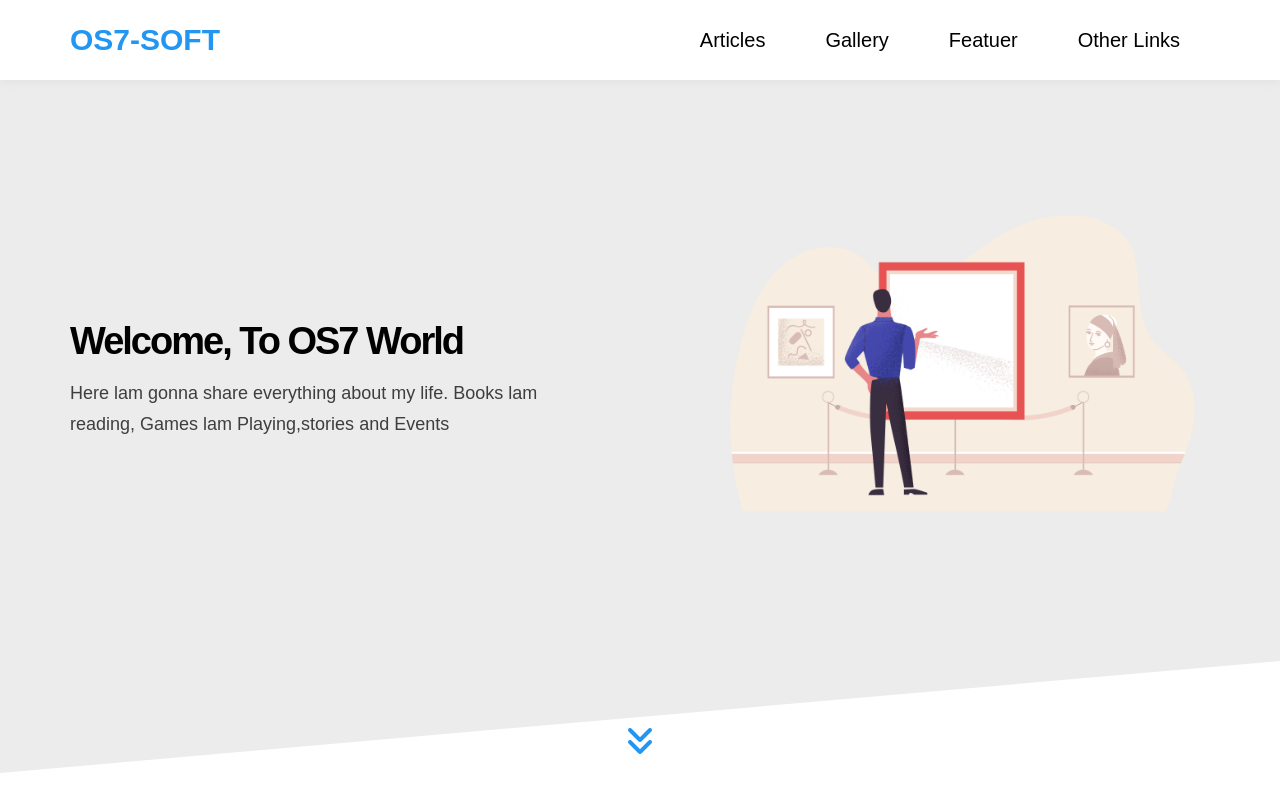
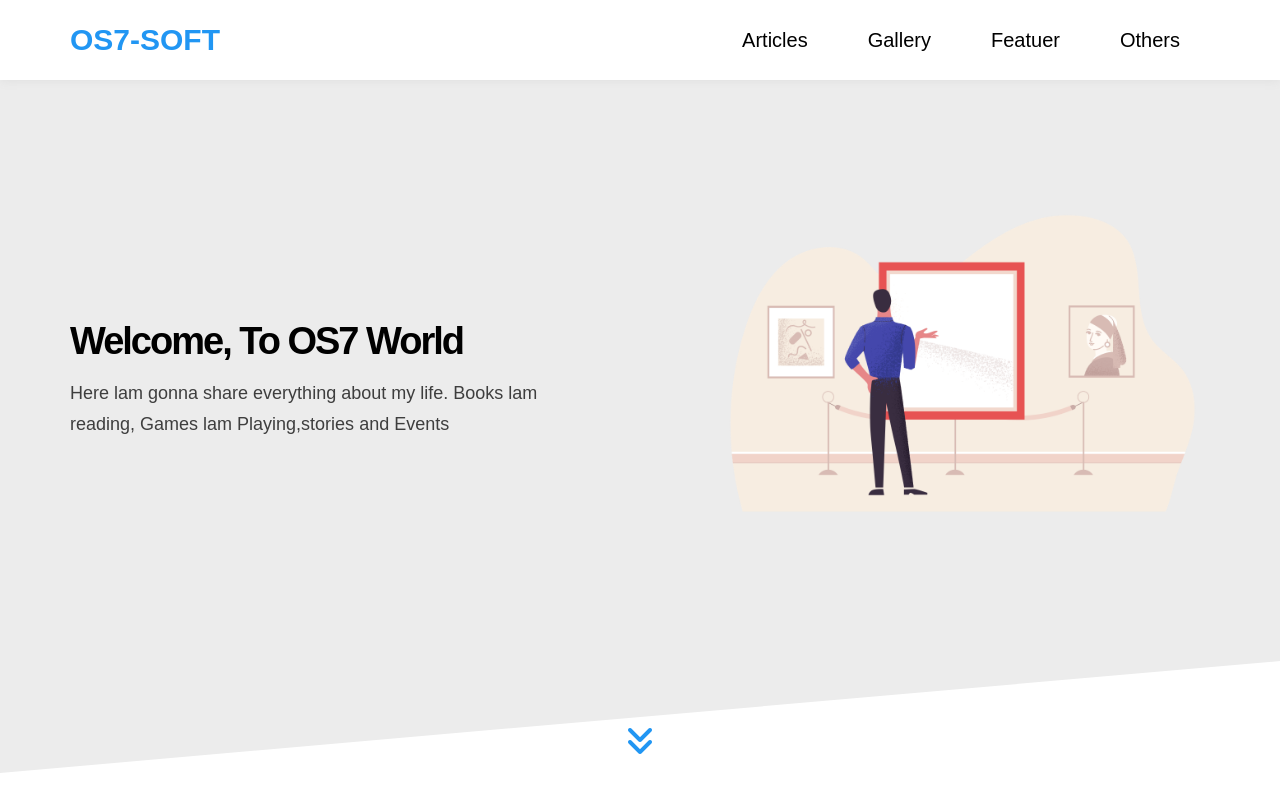
Before and after one commit to OS7-SOFT/OS7-SOFT_Template, a plain HTML site: page index.html in a window 1280 px wide. Shown: the top 800 px of the page. Drawn offline with Linux system fonts and the light colour scheme.

Commit message:
update index.html

```diff
--- a/index.html
+++ b/index.html
@@ -27,7 +27,7 @@
           <li><a href="#gallery">Gallery</a></li>
           <li><a href="#featuer">Featuer</a></li>
           <li>
-            <a href="#other-links">Other Links</a>
+            <a href="#other-links">Others</a>
             <!-- Start Megamenu -->
             <div class="mega-menu">
               <div class="image">
```
Also changed, not shown: site_link.txt (added).
